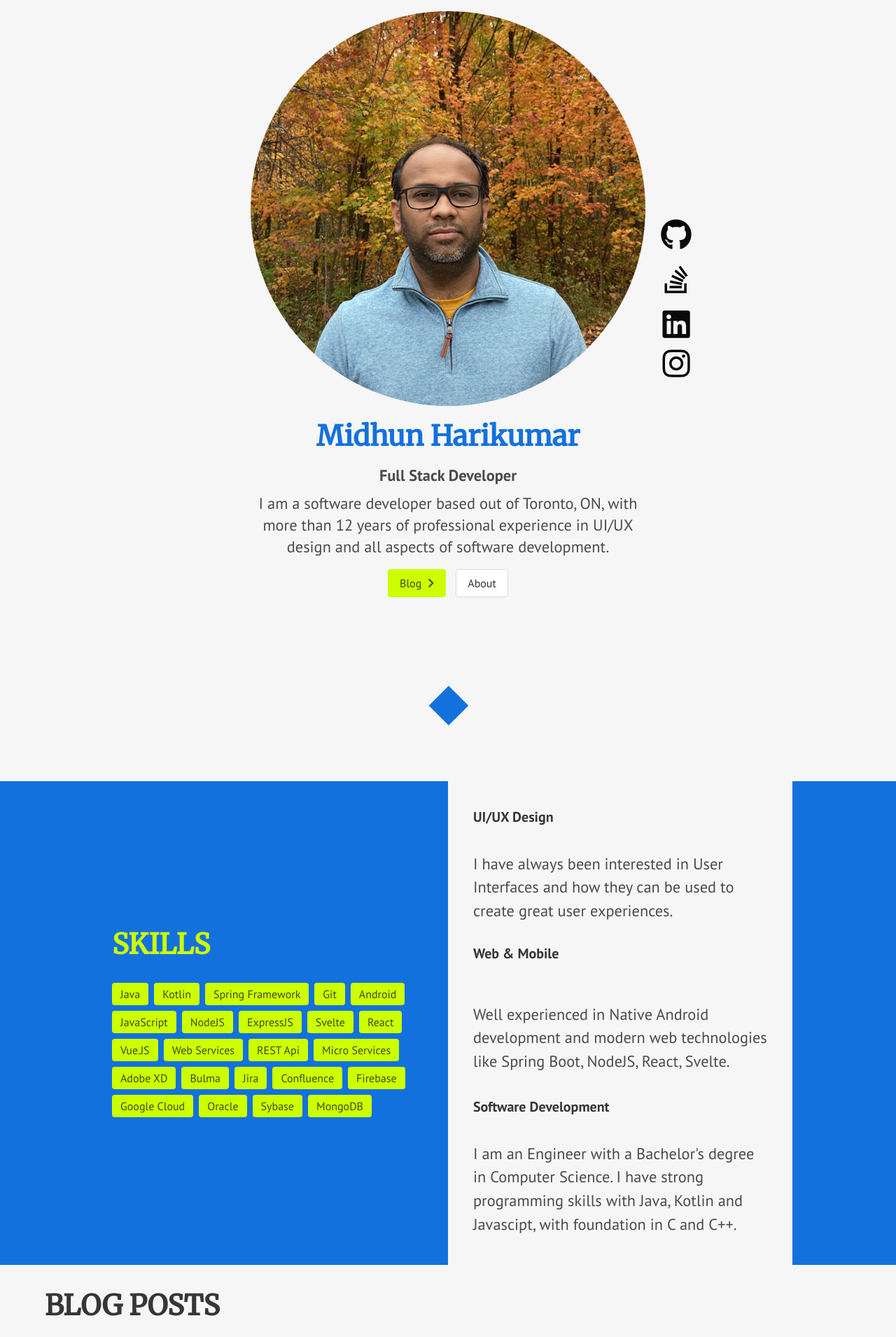
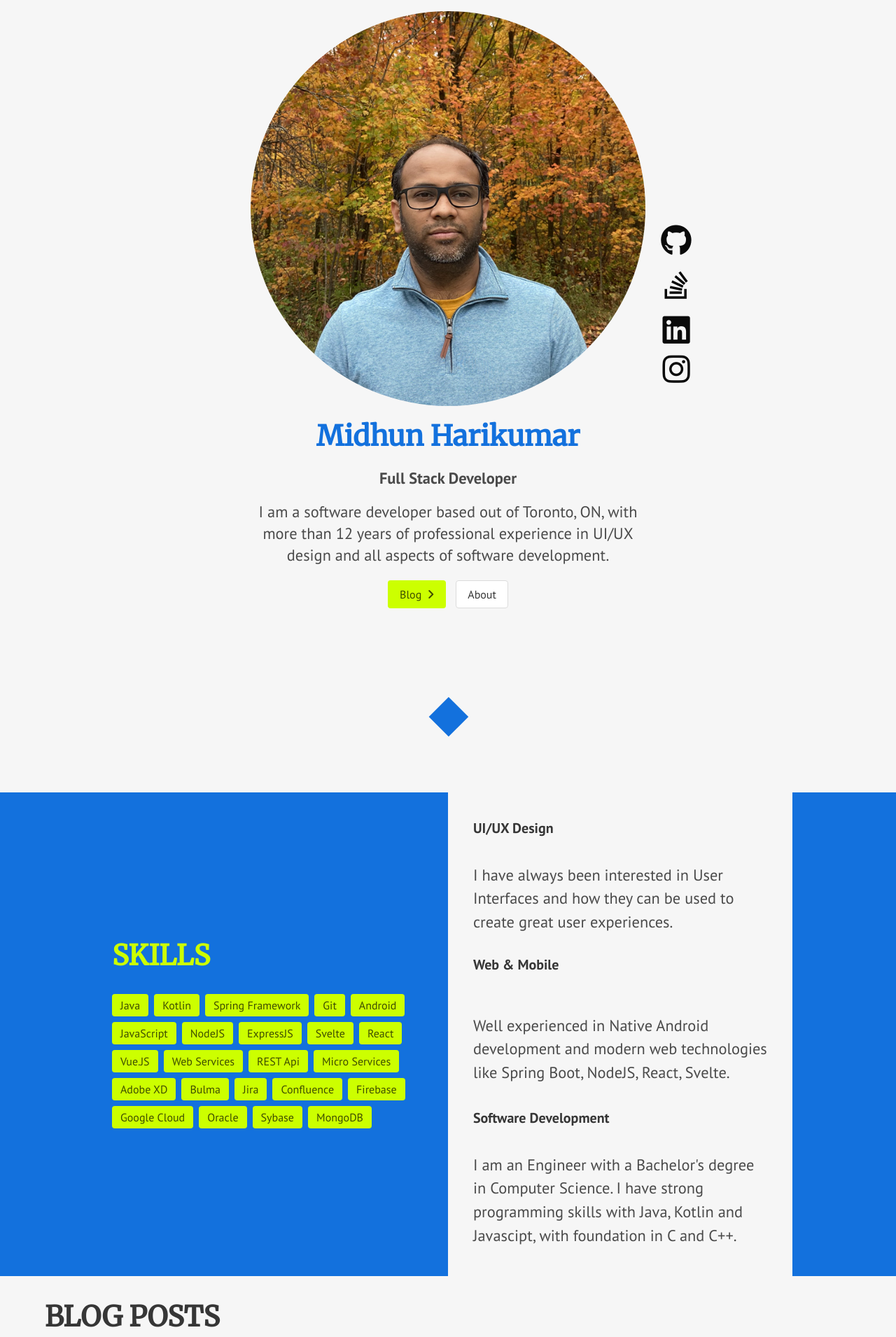
Before and after one commit to midhunhk/midhunhk.github.io, a Jekyll site: the page built from index.html, in a window 1280 px wide. Shown: the top 1910 px of the page at 70% size. Built offline with Jekyll 4.4.1, drawn with Linux system fonts in a browser that asks for light colours; nearby versions of some CDN libraries; comment, search, counter and statistics services are not loaded; a style sheet for code colours, icons or effects is not loaded.

Commit message:
update styles

```diff
--- a/index.html
+++ b/index.html
@@ -20,11 +20,11 @@
                     </div>
 
                     <div>
-                        <p class="accent-text is-family-secondary has-text-weight-bold has-text-centered is-size-2 animate__animated animate__fadeInRight animate__delay-1s p-2">Midhun Harikumar</p>
+                        <p class="accent-text is-family-secondary has-text-weight-bold has-text-centered is-size-2 animate__animated animate__fadeInRight animate__delay-1s py-2">Midhun Harikumar</p>
 
                         <div class="animate__animated animate__fadeIn animate__delay-1s animate__fast">
-                            <p class="pt-1 pb-1 has-text-weight-semibold has-text-centered">Full Stack Developer</p>
-                            <p class="has-text-centered p-1">
+                            <p class="py-2 has-text-weight-semibold has-text-centered">Full Stack Developer</p>
+                            <p class="has-text-centered py-2">
                                 I am a software developer based out of Toronto, ON, with more than 12 years of professional experience in UI/UX design and all aspects of software development.
                             </p>
 
```
